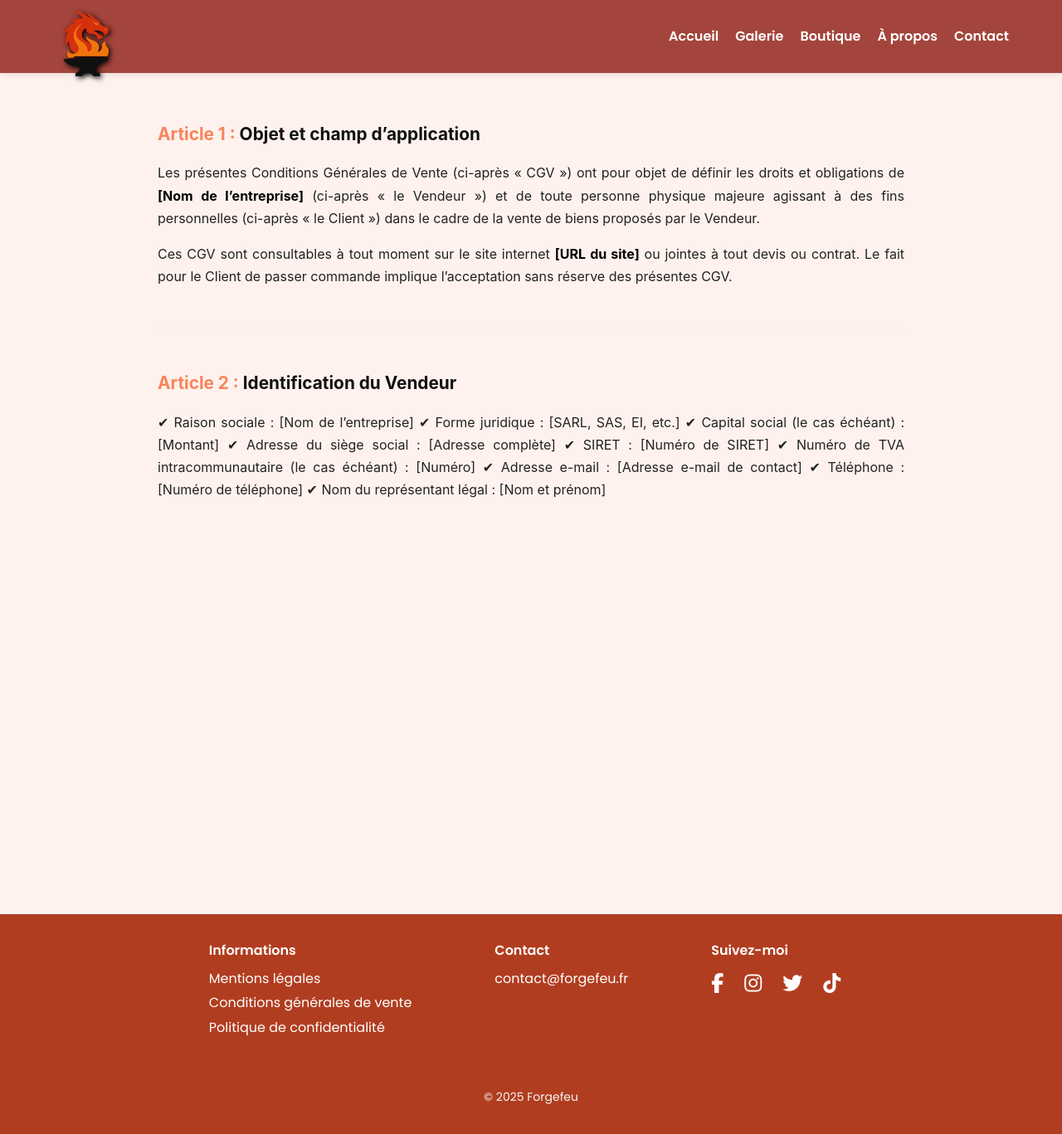
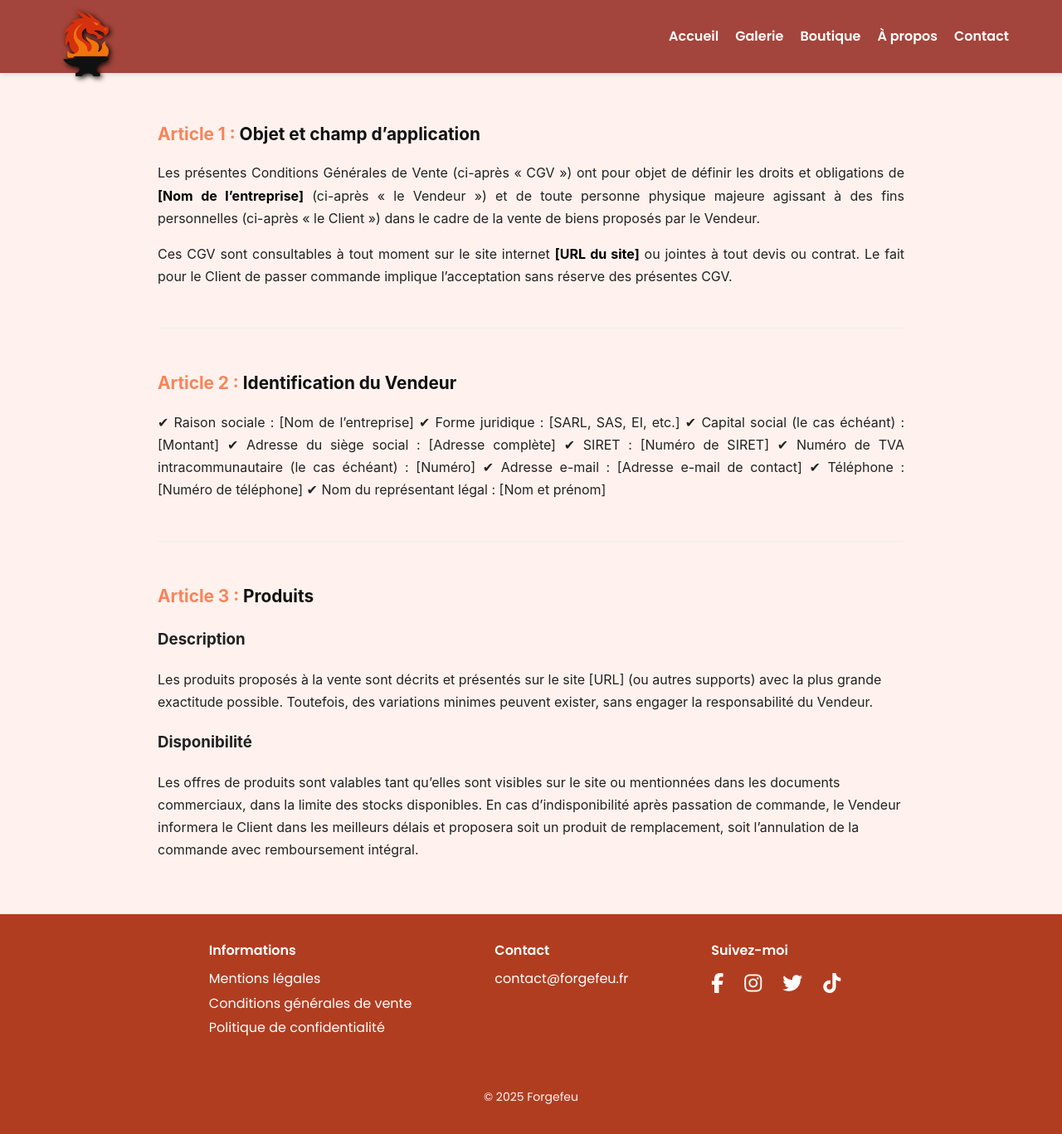
Before and after one commit to Yaen-Ghost/forgefeu, a Jekyll site: the page built from cgv.html, in a window 1280 px wide and 1367 px high. Shown: the whole window at 83% size. Built offline with Jekyll 4.4.1, drawn with Linux system fonts in a browser that asks for light colours.

Commit message:
Update cgv.html

```diff
--- a/cgv.html
+++ b/cgv.html
@@ -34,4 +34,17 @@ permalink: /cgv/
 ✔ Nom du représentant légal : [Nom et prénom]
     </p>
   </article>
+
+    <article class="cgv-article">
+    <h2><span>Article 3 :</span> Produits</h2>
+    <p>
+<h3>Description</h3>
+Les produits proposés à la vente sont décrits et présentés sur le site [URL] (ou autres supports) avec la plus grande exactitude possible.
+Toutefois, des variations minimes peuvent exister, sans engager la responsabilité du Vendeur.
+<h3>Disponibilité</h3>
+Les offres de produits sont valables tant qu’elles sont visibles sur le site ou mentionnées dans les documents commerciaux,
+dans la limite des stocks disponibles. En cas d’indisponibilité après passation de commande, le Vendeur informera le Client
+dans les meilleurs délais et proposera soit un produit de remplacement, soit l’annulation de la commande avec remboursement intégral.
+    </p>
+  </article>
 </section>
```
